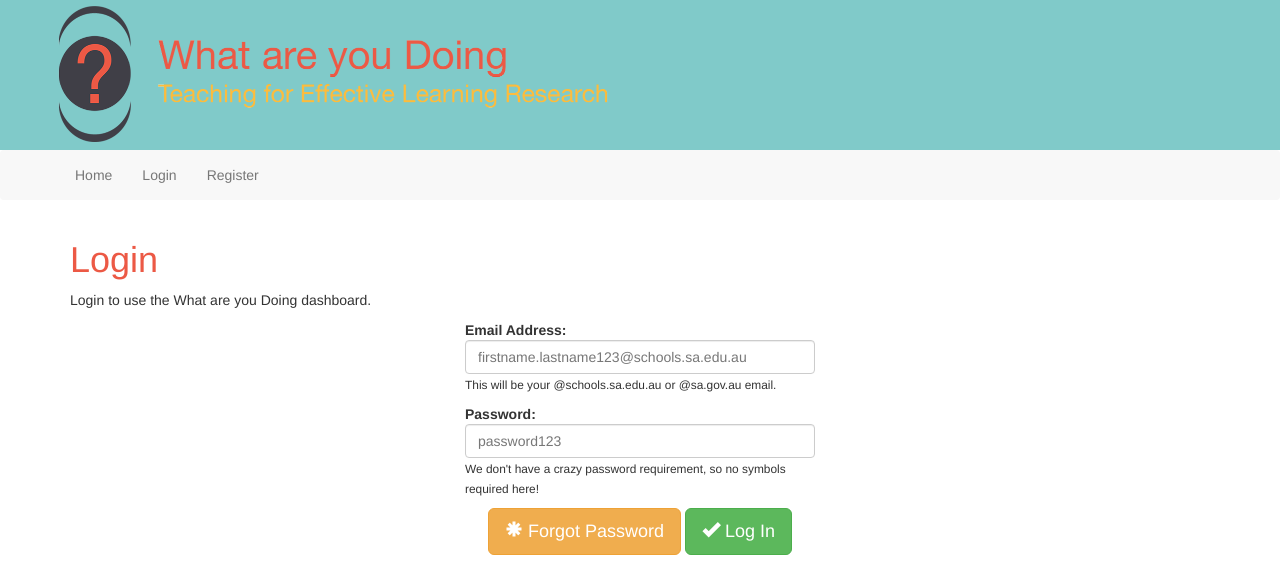
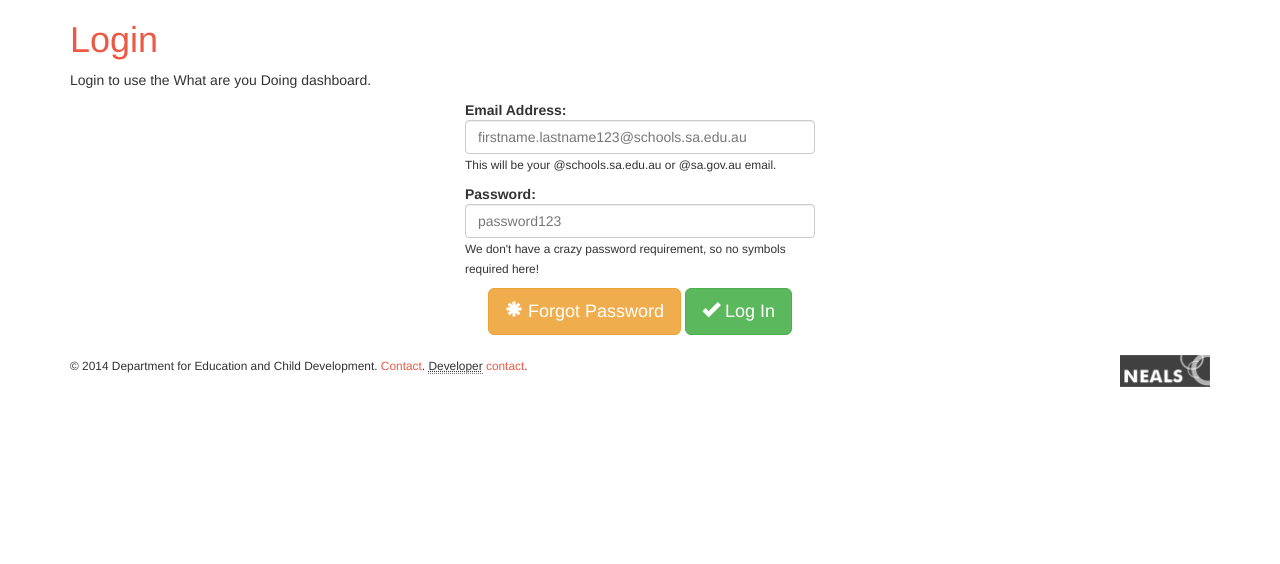
Before and after one commit to TfEL/What-Are-You-Doing-Backend, a PHP site: page /ipad/login.php?ssl=1 in a window 1280 px wide. Shown: the top 564 px of the page. Run offline with PHP 8.4, Linux system fonts and the light colour scheme; data that the repository does not hold is empty; some libraries are stand-ins or nearby versions.

Commit message:
Removed extra formatting

```diff
--- a/ipad/login.php
+++ b/ipad/login.php
@@ -60,26 +60,6 @@ if ($ssl == false) {
 
   </head>
   <body>
-    <div class="header">
-        <div class="container-fluid">
-            <img src="/resources/wrud_banner.png">
-        </div>
-      </div>
-	<div class="navbar navbar-default" role="navigation">
-        <div class="container-fluid">
-	<div class="navbar-right"></div>
-          <div class="navbar-collapse collapse">
-            <ul class="nav navbar-nav">
-              <li><a href="/">Home</a></li>
-              <li><a href="/login.php">Login</a></li>
-              <li><a href="/register.php">Register</a></li>
-            </ul>
-            <ul class="nav navbar-nav navbar-right">
-
-            </ul>
-          </div><!--/.nav-collapse -->
-        </div><!--/.container-fluid -->
-      </div>
     <div class="container">
 	<h1 style="color: #ec5945;">Login</h1>
 	<p>Login to use the What are you Doing dashboard.</p>
```
